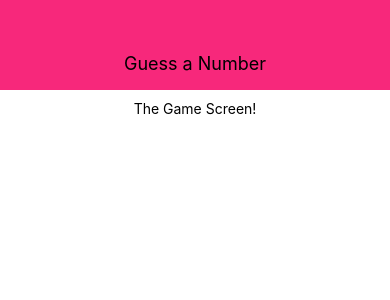
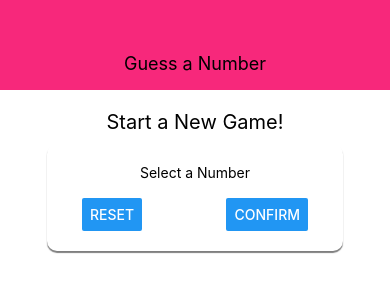
Before and after one commit to alexis791/guessing_number, a React Native app: screen / in a window 390 px wide. Shown: the top 300 px of the page. Built offline with nearby package versions, Linux system fonts and the light colour scheme.

Commit message:
Creating and Adding Card component

```diff
--- /dev/null
+++ b/components/Card.js
@@ -0,0 +1,22 @@
+import React from 'react'
+import { View, StyleSheet } from 'react-native'
+
+const Card = props => {
+  return (
+    <View style={{...styles.card, ...props.style}}>{props.children}</View>
+  )
+}
+
+const styles = StyleSheet.create({
+  card: {
+    shadowColor: 'black',
+    shadowOffset: { width: 0, height: 2},
+    shadowRadius: 1,
+    shadowOpacity: 0.5,
+    elevation: 10,
+    backgroundColor: 'white',
+    borderRadius: 10,
+    padding: 20
+  }
+})
+export default Card
--- a/screens/StartGameScreen.js
+++ b/screens/StartGameScreen.js
@@ -1,10 +1,20 @@
 import React from 'react'
-import { View, Text, StyleSheet } from 'react-native'
+import { View, Text, StyleSheet, TextInput, Button } from 'react-native'
+
+import Card from '../components/Card'
 
 const StartGameScreen = props => {
   return (
     <View style={styles.screen}>
-      <Text>The Game Screen!</Text>
+      <Text style={styles.title}>Start a New Game!</Text>
+      <Card style={styles.inputContainer}>
+        <Text>Select a Number</Text>
+        <TextInput />
+        <View style={styles.buttonContainer}>
+          <Button title="Reset" onPress={() => {}} />
+          <Button title="Confirm" onPress={() => {}} />
+        </View>
+      </Card>
     </View>
   )
 }
@@ -14,6 +24,21 @@
     flex: 1,
     padding: 10,
     alignItems: 'center'
+  },
+  title: {
+    fontSize: 20,
+    marginVertical: 10,
+  },
+  inputContainer:{
+    width: 300,
+    maxWidth: '80%',
+    alignItems: 'center'
+  },
+  buttonContainer: {
+    flexDirection: 'row',
+    width: '100%',
+    justifyContent: 'space-between',
+    paddingHorizontal: 15
   }
 })
 
```
